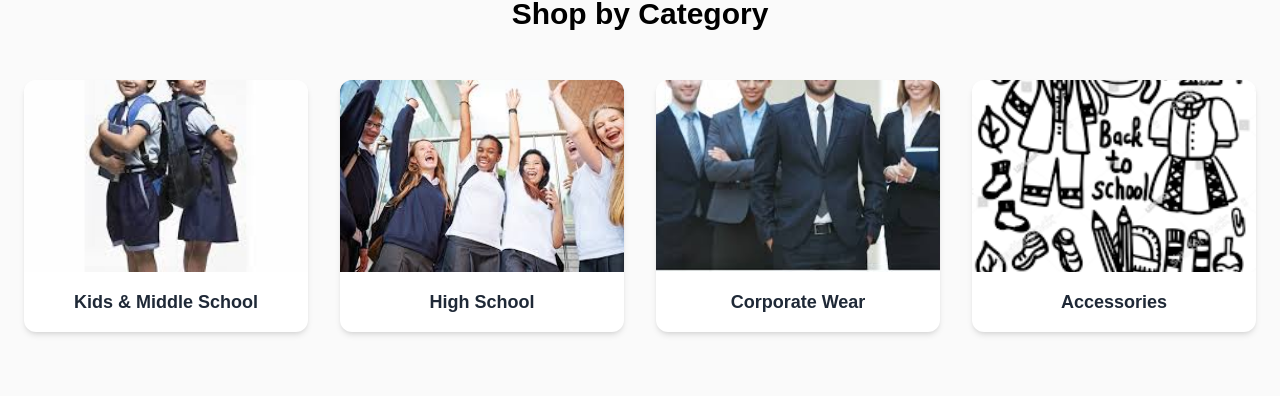
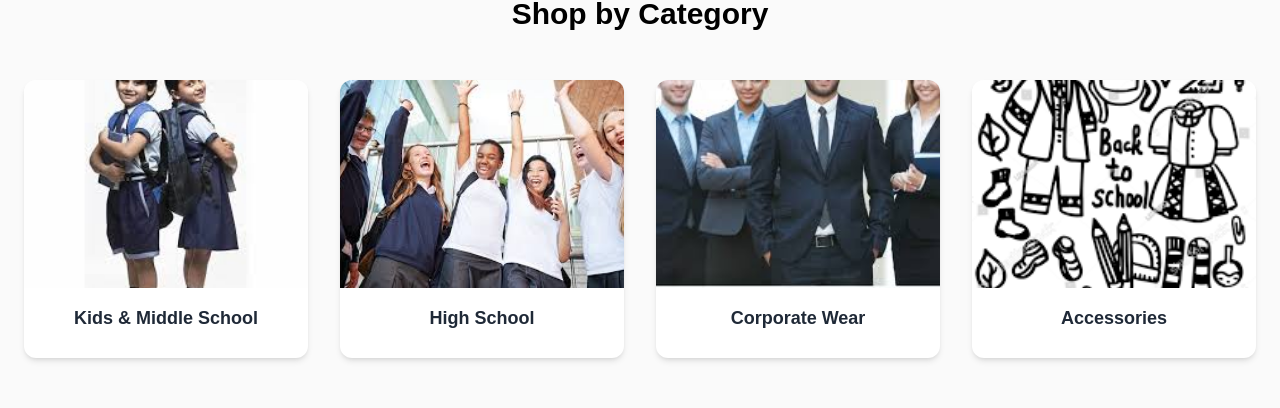
Before and after one commit to saniya-dogra/zoya-enterprises, a React (Create React App) app in the folder client/: page / in a window 1280 px wide. Shown: the part 533-941 px from the top of the page. Built offline with nearby package versions, Linux system fonts and the light colour scheme; a web font is replaced by a local one.

Commit message:
fix cards

```diff
--- a/client/src/components/CategoryCard.jsx
+++ b/client/src/components/CategoryCard.jsx
@@ -2,25 +2,70 @@ import { Link } from "react-router-dom";
 
 export default function CategoryCard({ title, image, link }) {
   return (
-    <Link to={link}>
-      <div className="bg-white rounded-xl shadow-md hover:shadow-xl transition overflow-hidden cursor-pointer">
-
+    <Link to={link} className="group block">
+      <div
+        className="
+          relative overflow-hidden rounded-xl bg-white
+          shadow-md transition-all duration-500
+          hover:-translate-y-3 hover:shadow-2xl
+          hover:rotate-[0.3deg]
+          cursor-pointer
+        "
+      >
         {/* IMAGE */}
-        <div className="h-48 w-full overflow-hidden">
+        <div className="h-52 w-full overflow-hidden relative">
           <img
             src={image}
             alt={title}
-            className="h-full w-full object-cover hover:scale-105 transition duration-300"
+            className="
+              h-full w-full object-cover
+              transition duration-700
+              group-hover:scale-110
+              group-hover:-translate-y-2
+            "
+          />
+
+          {/* Gradient reveal */}
+          <div
+            className="
+              absolute inset-0
+              bg-gradient-to-t from-black/60 via-black/10 to-transparent
+              opacity-0 group-hover:opacity-100
+              transition duration-500
+            "
           />
         </div>
 
         {/* TEXT */}
-        <div className="p-4 text-center">
-          <h3 className="text-lg font-semibold text-gray-800">
+        <div className="p-4 text-center relative overflow-hidden">
+          <h3
+            className="
+              text-lg font-semibold text-gray-800
+              transition duration-500
+              group-hover:text-blue-600
+              group-hover:-translate-y-1
+            "
+          >
             {title}
           </h3>
+
+          {/* Animated underline */}
+          <div
+            className="
+              h-[2px] w-0 bg-blue-600 mx-auto mt-2
+              group-hover:w-16 transition-all duration-500
+            "
+          />
         </div>
 
+        {/* Glow border */}
+        <div
+          className="
+            absolute inset-0 rounded-xl
+            ring-0 group-hover:ring-2 ring-blue-500/30
+            transition duration-500
+          "
+        />
       </div>
     </Link>
   );
```
